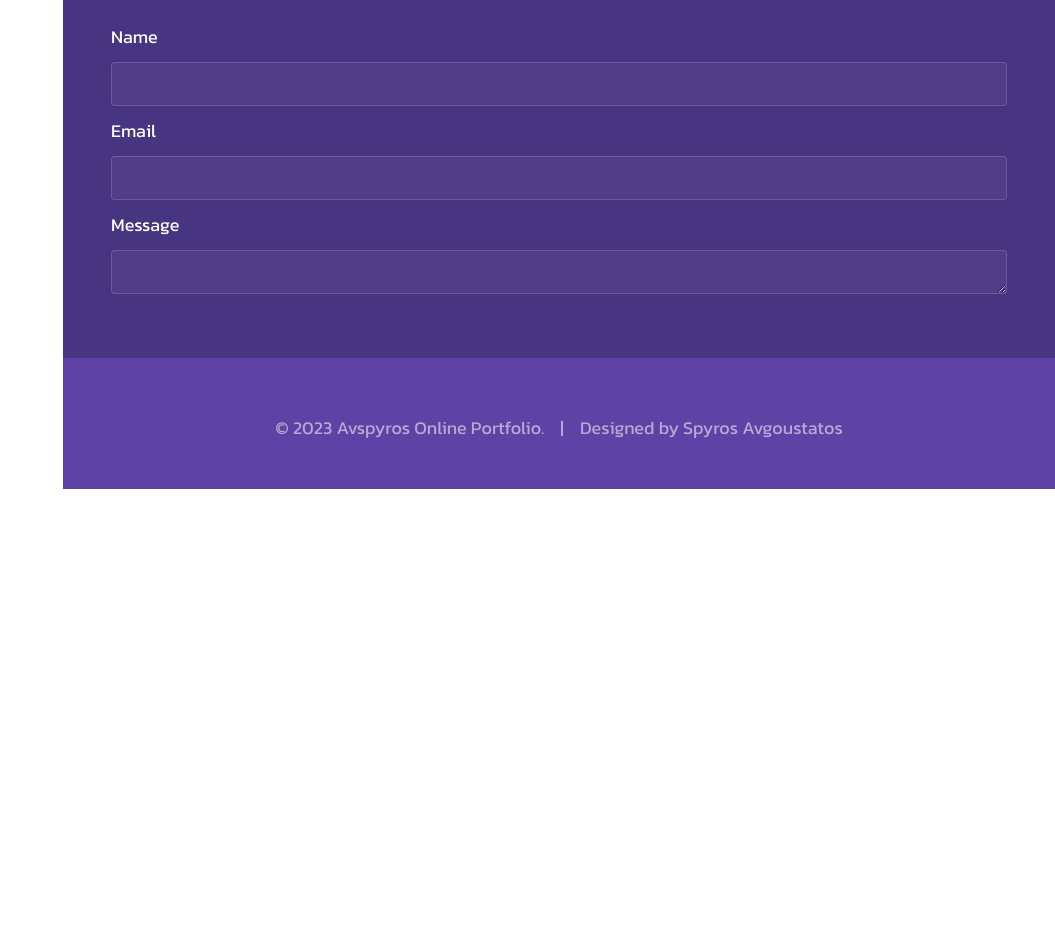
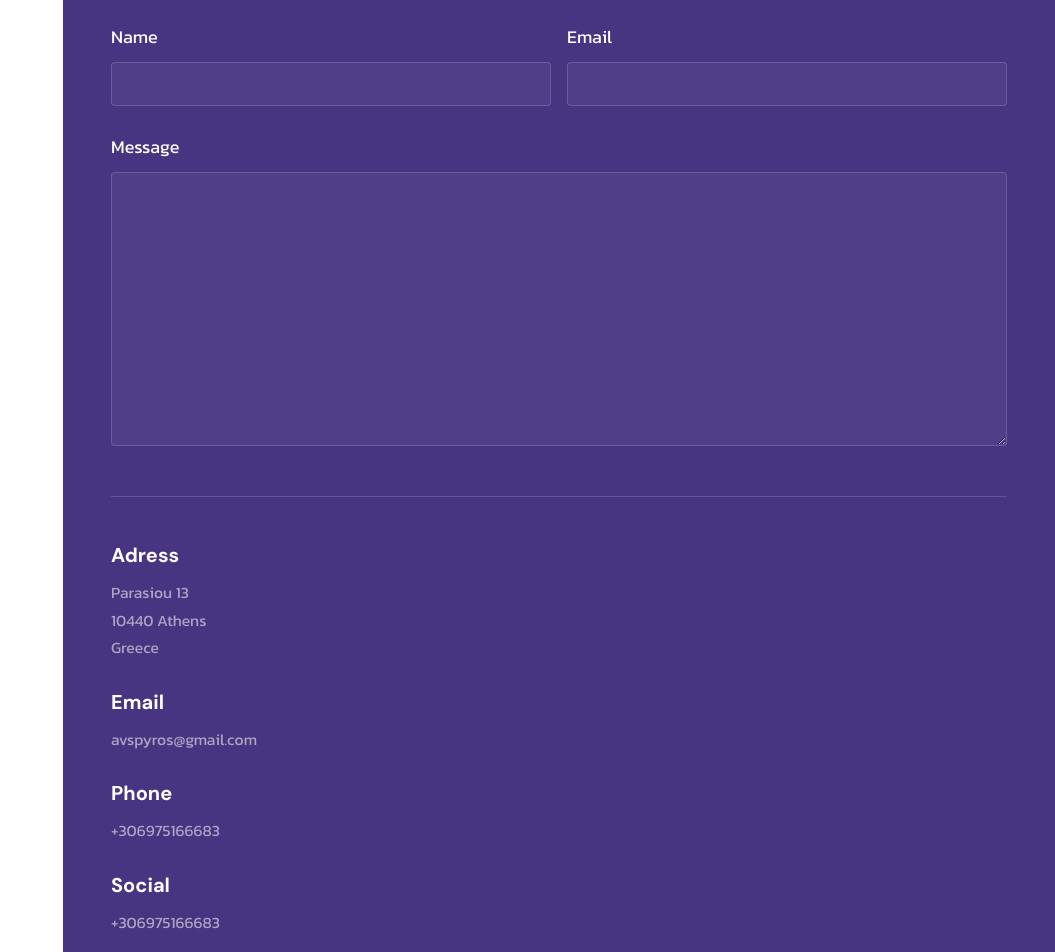
Before and after one commit to avspyros/Netmorph, a React (Vite) app: page / in a window 1280 px wide. Shown: the part 2600-3552 px from the top of the page, without its empty margins (225-1280 px from the left). Before the commit the page ends 3089 px from the top, so only its background shows below. Built offline with nearby package versions, Linux system fonts and the light colour scheme.

Commit message:
contact form before icons

```diff
--- a/src/components/Contact.jsx
+++ b/src/components/Contact.jsx
@@ -1,3 +1,6 @@
+import { FontAwesomeIcon } from "@fortawesome/react-fontawesome";
+import { faCode } from "@fortawesome/free-solid-svg-icons";
+
 import Container from './Container'
 import BlockHeader from './BlockHeader'
 
@@ -15,7 +18,6 @@ export default function Contact() {
         <div className="contact-blocks">
 
           <div className="contact-form">
-
             <div className="form-row">
               <div className="form-col">
                 <label htmlFor="name">Name</label>
@@ -29,15 +31,30 @@ export default function Contact() {
             <div className="form-row">
               <div className="form-col">
                 <label>Message</label>
-                <textarea name="message" rows={4} cols={40} />
+                <textarea name="message" rows={15} cols={15} />
               </div>
             </div>
-
-
           </div>
 
           <div className="contact-info">
-
+            <div>
+              <h3>Adress</h3>
+              <p>Parasiou 13</p>
+              <p>10440 Athens</p>
+              <p>Greece</p>
+            </div>
+            <div>
+              <h3>Email</h3>
+              <p>avspyros@gmail.com</p>
+            </div>
+            <div>
+              <h3>Phone</h3>
+              <p>+306975166683</p>
+            </div>
+            <div>
+              <h3>Social</h3>
+              <p>+306975166683</p>
+            </div>
           </div>
 
         </div>
--- a/src/components/SampleBlock.jsx
+++ b/src/components/SampleBlock.jsx
@@ -7,7 +7,7 @@ export default function SampleBlock({ title, description, previewImg, blockBg })
       </div>
       <div className="excerpt-container">
         <div className="inner">
-          <h2>{title}</h2>
+          <h3>{title}</h3>
           <p>{description}</p>
         </div>
       </div>
--- a/src/style_components/_contact.scss
+++ b/src/style_components/_contact.scss
@@ -6,7 +6,9 @@
 
 .contact-form {
 
-  label, input, textarea {
+  margin-bottom: 3rem;
+
+  label {
     display: block;
     margin-bottom: 1rem;
   }
@@ -14,12 +16,48 @@
   input, textarea {
     text-decoration: none;
     appearance: none;
-    height: 2.75em;
     width: 100%;
     background: $bg-transparent;
-    border: solid 1px rgba(255, 255, 255, 0.15);
+    border: 1px solid $border-color;
     border-radius: 0.25em;
     outline: 0;
-    padding: 0 1em;
+    padding: 1em;
+  }
+
+  input {
+    display: block;
+    height: 2.75em;
+    margin-bottom: 2rem;
+  }
+
+  .form-row:nth-child(1) {
+    @include mq($screen-sm) {
+      display: flex;
+      justify-content: space-between;
+      gap: 1rem;
+    }
+
+    .form-col {
+      width: 100%;
+
+      @include mq($screen-sm) {
+        width: 50%;
+      }
+
+    }
   }
 }
+
+.contact-info {
+  border-top: 1px solid $border-color;
+  padding-top: 3rem;
+
+  div {
+    margin-bottom: 2rem;
+  }
+
+  p {
+    font-size: 98%;
+    margin-bottom: 0.25rem;
+  }
+}
--- a/src/style_global/_colors.scss
+++ b/src/style_global/_colors.scss
@@ -10,5 +10,7 @@ $bg-light: #AF4C91;
 $bg-lighter: #B35597;
 $bg-transparent: rgba(255, 255, 255, 0.05);
 
+$border-color: rgba(255, 255, 255, 0.15);
+
 $text-primary: #ffffff;
 $text-secondary: rgba(240, 240, 240, 0.6);
--- a/src/style_global/_texts.scss
+++ b/src/style_global/_texts.scss
@@ -56,7 +56,7 @@ label {
   color: $text-primary;
 }
 
-input {
+input, textarea {
   font-size: 1rem;
   color: $text-secondary;
 }
```
